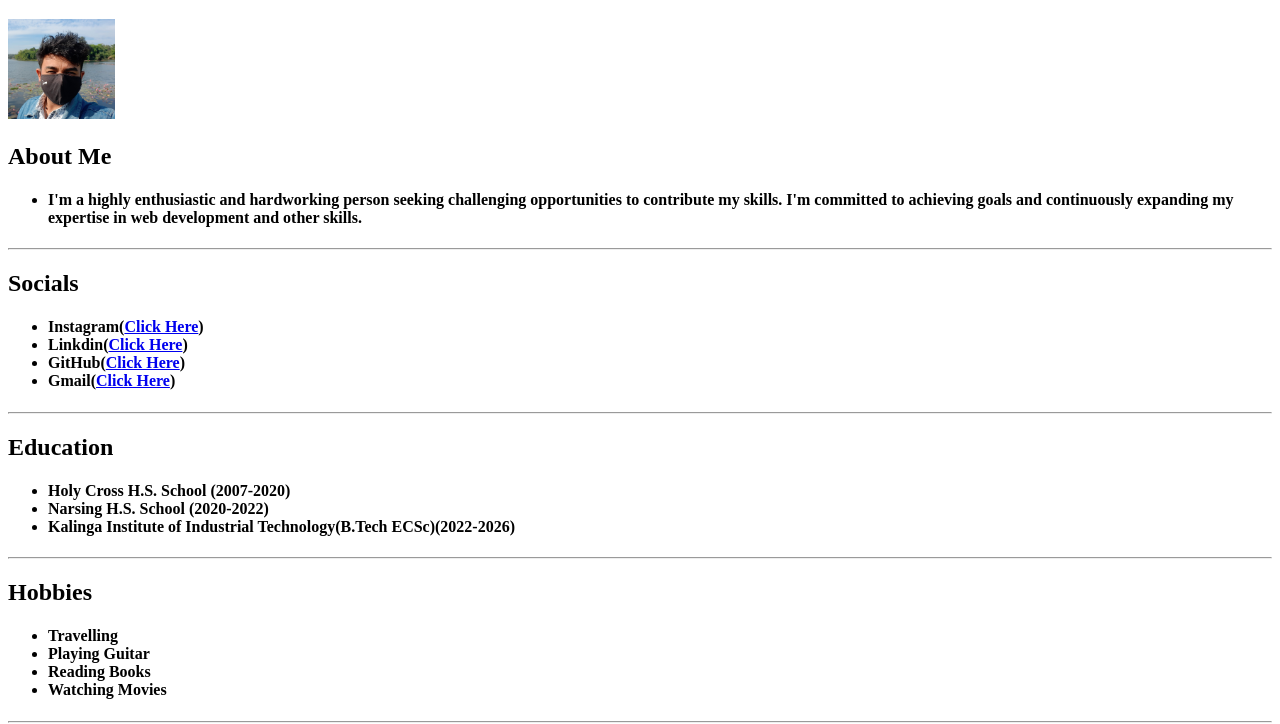
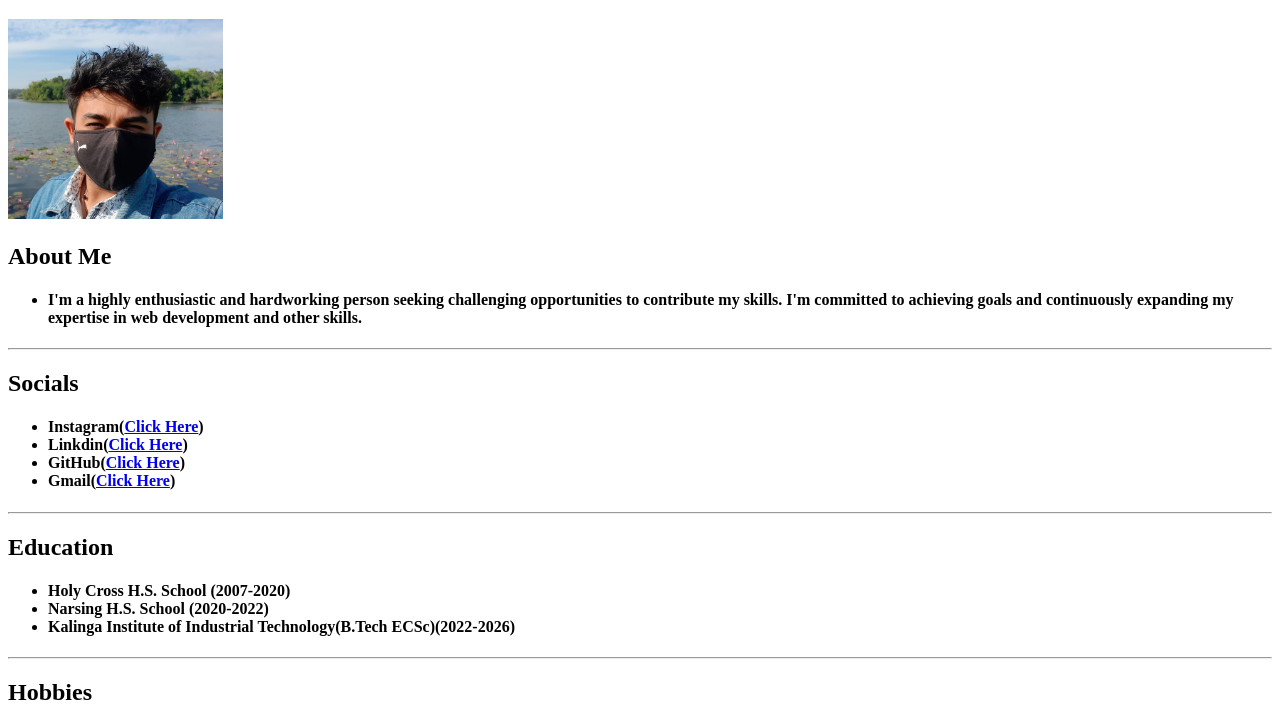
Before and after one commit to sayantanchanda09/Resume, a plain HTML site: page index.html in a window 1280 px wide. Shown: the part 61-785 px from the top of the page. Drawn offline with Linux system fonts and the light colour scheme.

Commit message:
Add files via upload

```diff
--- a/index.html
+++ b/index.html
@@ -6,7 +6,7 @@
     </head>
     <body>
         <h1>Sayantan Chanda</h1>
-        <img src="./Image/20220101_131255.jpg" height="100" alt="Sayantan Chanda" />
+        <img src="./Image/20220101_131255.jpg" height="200" alt="Sayantan Chanda" />
         <h2>About Me</h2>
         <h4><ul>
             <li>I'm a highly enthusiastic and hardworking person seeking challenging opportunities to contribute my skills. I'm committed to achieving goals and continuously expanding my expertise in web development and other skills.</li>
@@ -21,9 +21,10 @@
         </ul></h4>
         <hr/>
         <h2>Education</h2>
-        <h4><ul><li>Holy Cross H.S. School (2007-2020)</li>
-           <li>Narsing H.S. School (2020-2022)</li>
-           <li>Kalinga Institute of Industrial Technology(B.Tech ECSc)(2022-2026)</li>
+        <h4><ul>
+            <li>Holy Cross H.S. School (2007-2020)</li>
+            <li>Narsing H.S. School (2020-2022)</li>
+            <li>Kalinga Institute of Industrial Technology(B.Tech ECSc)(2022-2026)</li>
         </ul>
         </h4>
         <hr />
```
